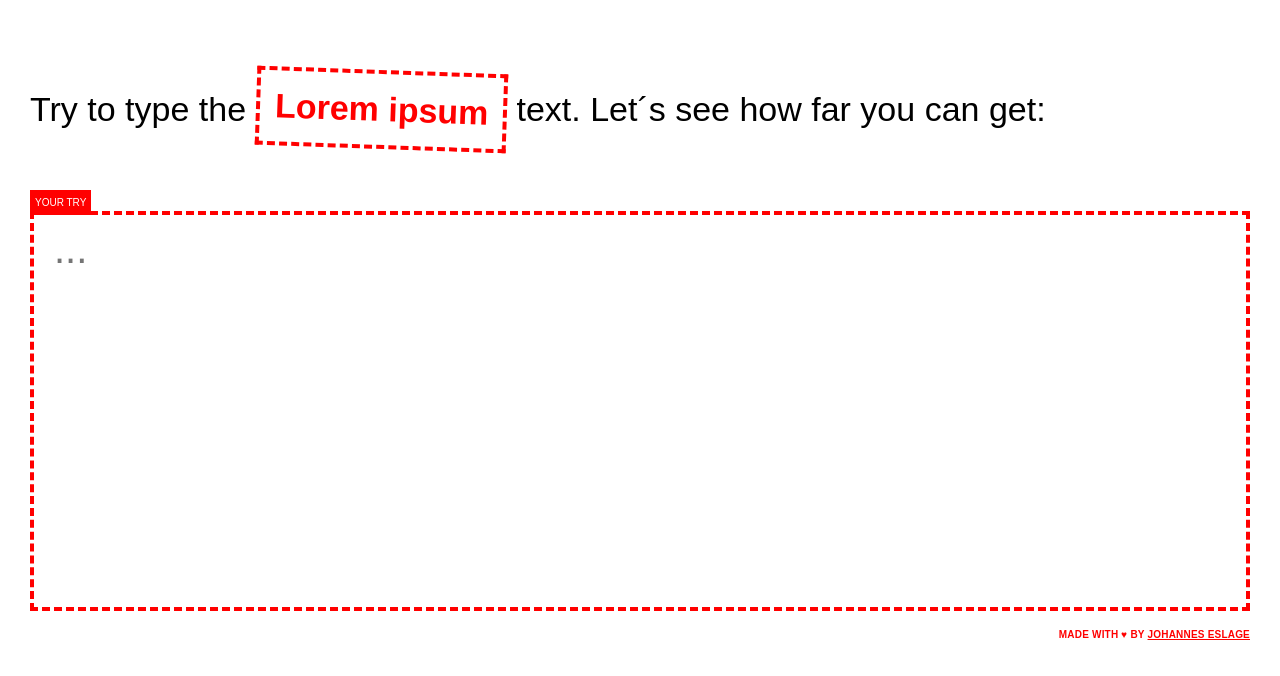
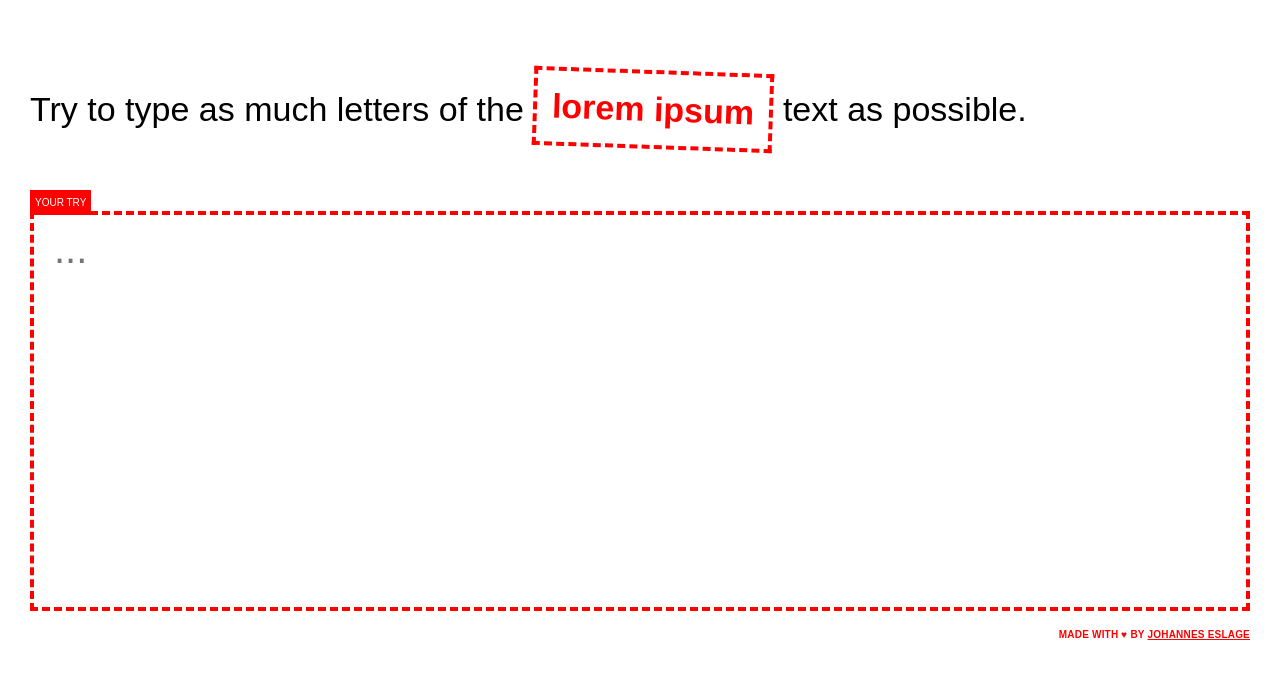
Before and after one commit to jeslage/lorem-ipsum-game, a Svelte app: page / in a window 1280 px wide. Shown: the top 676 px of the page. Built offline with nearby package versions, Linux system fonts and the light colour scheme.

Commit message:
Updated package.json and typo

```diff
--- a/public/index.html
+++ b/public/index.html
@@ -9,7 +9,7 @@
     <meta property="og:title" content="Lorem Ipsum Game" />
     <meta
       property="og:description"
-      content="Try to achive as much letters of the 'lorem ipsum' text as you can."
+      content="Try to type as much letters of the 'lorem ipsum' text as possible."
     />
     <meta
       property="og:image"
--- a/src/App.svelte
+++ b/src/App.svelte
@@ -153,7 +153,7 @@
       <a
         target="_blank"
         rel="noopener noreferrer"
-        href={`http://twitter.com/share?text=I achieved ${letters} ${letters === 1 ? 'letter' : 'letters'} of the 'lorem ipsum' text. How many can you achieve?&url=http://loremipsumgame.netlify.com&hashtags=loremipsum,game`}>
+        href={`http://twitter.com/share?text=I typed ${letters} ${letters === 1 ? 'letter' : 'letters'} of the 'lorem ipsum' text. Can you get more?&url=http://loremipsumgame.netlify.com&hashtags=loremipsum,game`}>
         Twitter
       </a>
       or
@@ -174,9 +174,9 @@
   <button on:click={() => handleRetry()}>Retry</button>
 {:else}
   <p>
-    Try to type the
-    <span>Lorem ipsum</span>
-    text. Let´s see how far you can get:
+    Try to type as much letters of the
+    <span>lorem ipsum</span>
+    text as possible.
   </p>
   <p class="flag">Your try</p>
   <textarea
```
Also changed, not shown: package.json (+8 -1 lines), 1 other file (tests, documents, lock files or other folders).
